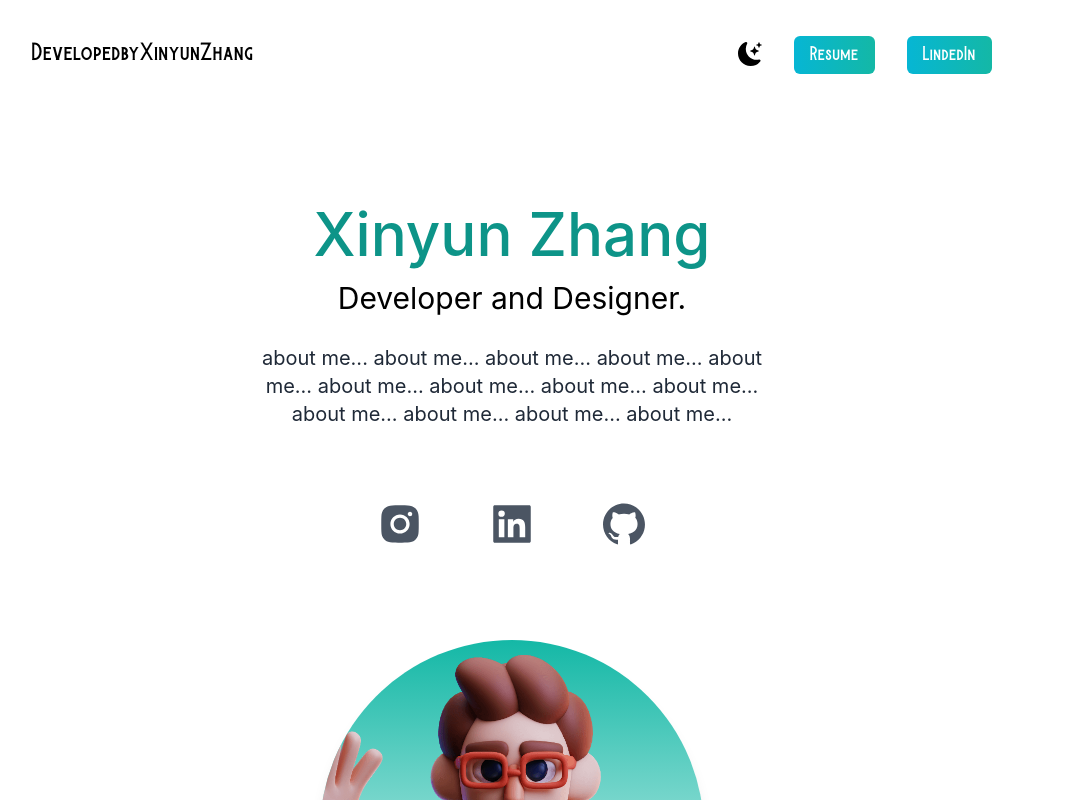
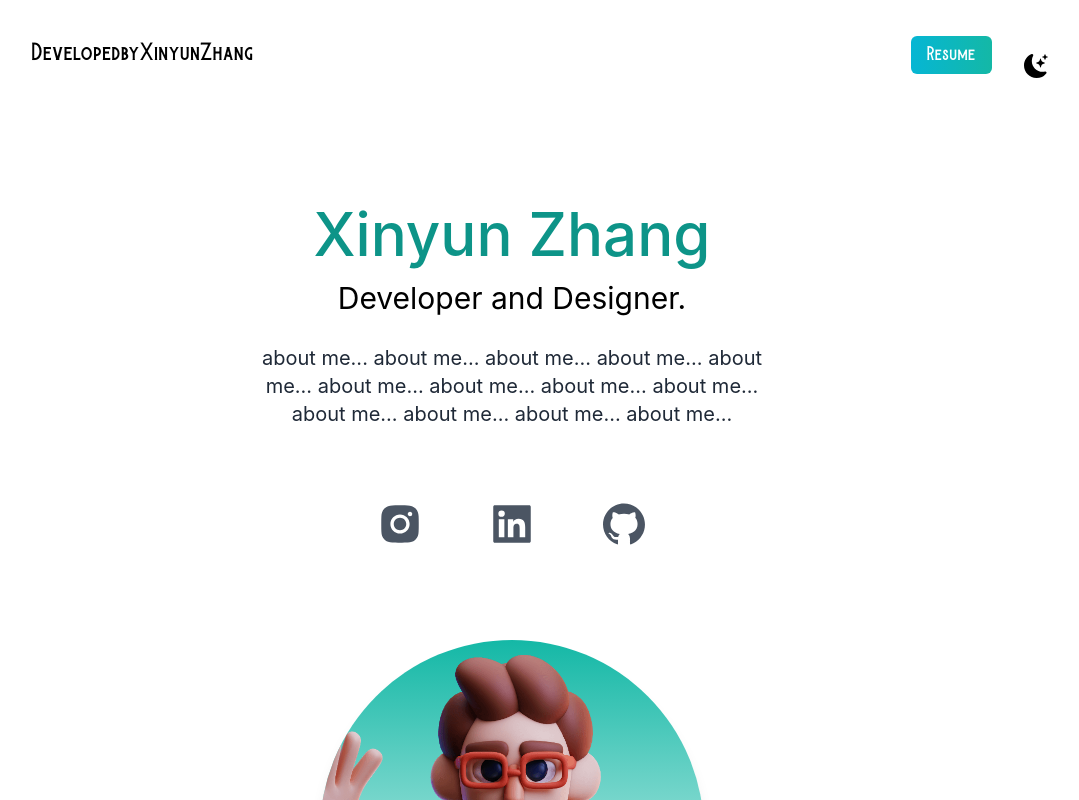
Before and after one commit to XinYun2020/react-tailwind-portfolio, a Next.js app: page / in a window 1280 px wide. Shown: the top 800 px of the page, without its empty margins (128-1207 px from the left). Built offline with nearby package versions, Linux system fonts and the light colour scheme.

Commit message:
complete style

```diff
--- a/pages/index.js
+++ b/pages/index.js
@@ -32,17 +32,11 @@ export default function Home() {
         <link rel="icon" href="/favicon.ico" />
       </Head>
 
-      <main className=" bg-gradient-to-b from-white xto-teal-50 px-10 md:px-20 lg:px-40 dark:from-gray-900 dark:to-gray-500">
-        <section className=" xbg-blue-700 min-h-screen">
-          <nav className="py-10 mb-12 flex justify-between dark:text-white">
+      <main className=" bg-gradient-to-b from-white xto-teal-50 px-10 md:px-20 lg:px-40 dark:from-gray-900 dark:to-gray-500 xrelative">
+        <section className="min-h-screen xrelative">
+          <nav className="bg-gradient-to-b from-white dark:from-gray-900 py-10 mb-12 flex justify-between dark:text-white">
             <h1 className="text-xl font-burtons">DevelopedbyXinyunZhang</h1>
-            <ul className="flex items-center">
-              <li>
-                <BsFillMoonStarsFill
-                  onClick={() => setDarkMode(!darkMode)}
-                  className="cursor-pointer text-2xl"
-                />
-              </li>
+            <ul className="flex items-center ">
               <li>
                 <a
                   className=" font-burtons bg-gradient-to-r  from-cyan-500 to-teal-500 text-white px-4 py-2 rounded-md ml-8"
@@ -52,12 +46,10 @@ export default function Home() {
                 </a>
               </li>
               <li>
-                <a
-                  className="font-burtons bg-gradient-to-r  from-cyan-500 to-teal-500 text-white px-4 py-2 rounded-md ml-8"
-                  href="#"
-                >
-                  LindedIn
-                </a>
+                <BsFillMoonStarsFill
+                  onClick={() => setDarkMode(!darkMode)}
+                  className="cursor-pointer text-2xl ml-8 fixed"
+                />
               </li>
             </ul>
           </nav>
@@ -87,8 +79,8 @@ export default function Home() {
         </section>
         <section>
           <div>
-            <h3 className=" text-3xl py-1 ">Services I offer</h3>
-            <p className="text-md py-2 leading-8 text-gray-800 xdark:text-gray-200">
+            <h3 className=" text-3xl py-1 dark:text-white">Services I offer</h3>
+            <p className="text-md py-2 leading-8 text-gray-800 dark:text-gray-200">
               to be updated with my list of
               <span className="text-teal-500"> skill sets </span>
               including{" "}
@@ -96,7 +88,7 @@ export default function Home() {
               ... and other relevent skills
             </p>
             <div className="lg:flex gap-10">
-              <div className=" text-center shadow-lg p-10 rounded-xl my-10">
+              <div className=" text-center shadow-lg p-10 rounded-xl my-10 dark:bg-white flex-1">
                 <Image src={design} width={100} height={100} />
                 <h3 className="text-lg font-medium pt-8 pb-2">
                   Beautiful Designs
@@ -109,9 +101,9 @@ export default function Home() {
                 <p className=" text-gray-800 py-1">Illustrator</p>
                 <p className=" text-gray-800 py-1">Figma</p>
               </div>
-              <div className=" text-center shadow-lg p-10 rounded-xl my-10">
+              <div className=" text-center shadow-lg p-10 rounded-xl my-10 dark:bg-white flex-1">
                 <Image src={code} width={100} height={100} />
-                <h3 className="text-lg font-medium pt-8 pb-2">Tech Skills</h3>
+                <h3 className="text-lg font-medium pt-8 pb-2 ">Tech Skills</h3>
                 <p className="py-2">
                   Creating elegant designs suited for your needs design theory.
                 </p>
@@ -122,7 +114,7 @@ export default function Home() {
                 <p className=" text-gray-800 py-1">Swift</p>
                 <p className=" text-gray-800 py-1">Python</p>
               </div>
-              <div className=" text-center shadow-lg p-10 rounded-xl my-10">
+              <div className=" text-center shadow-lg p-10 rounded-xl my-10 dark:bg-white flex-1">
                 <Image src={consulting} width={100} height={100} />
                 <h3 className="text-lg font-medium pt-8 pb-2">Experience</h3>
                 <p className="py-2">
@@ -139,7 +131,7 @@ export default function Home() {
 
         <section>
           <div>
-            <h3 className=" text-3xl py-1">Portfolio</h3>
+            <h3 className=" text-3xl py-1  dark:text-white ">Portfolio</h3>
             <p className="text-md py-2 leading-8 text-gray-800 dark:text-gray-200">
               Since the beginning of my journey as a freelance designer and
               developer, I've done remote work for
```
